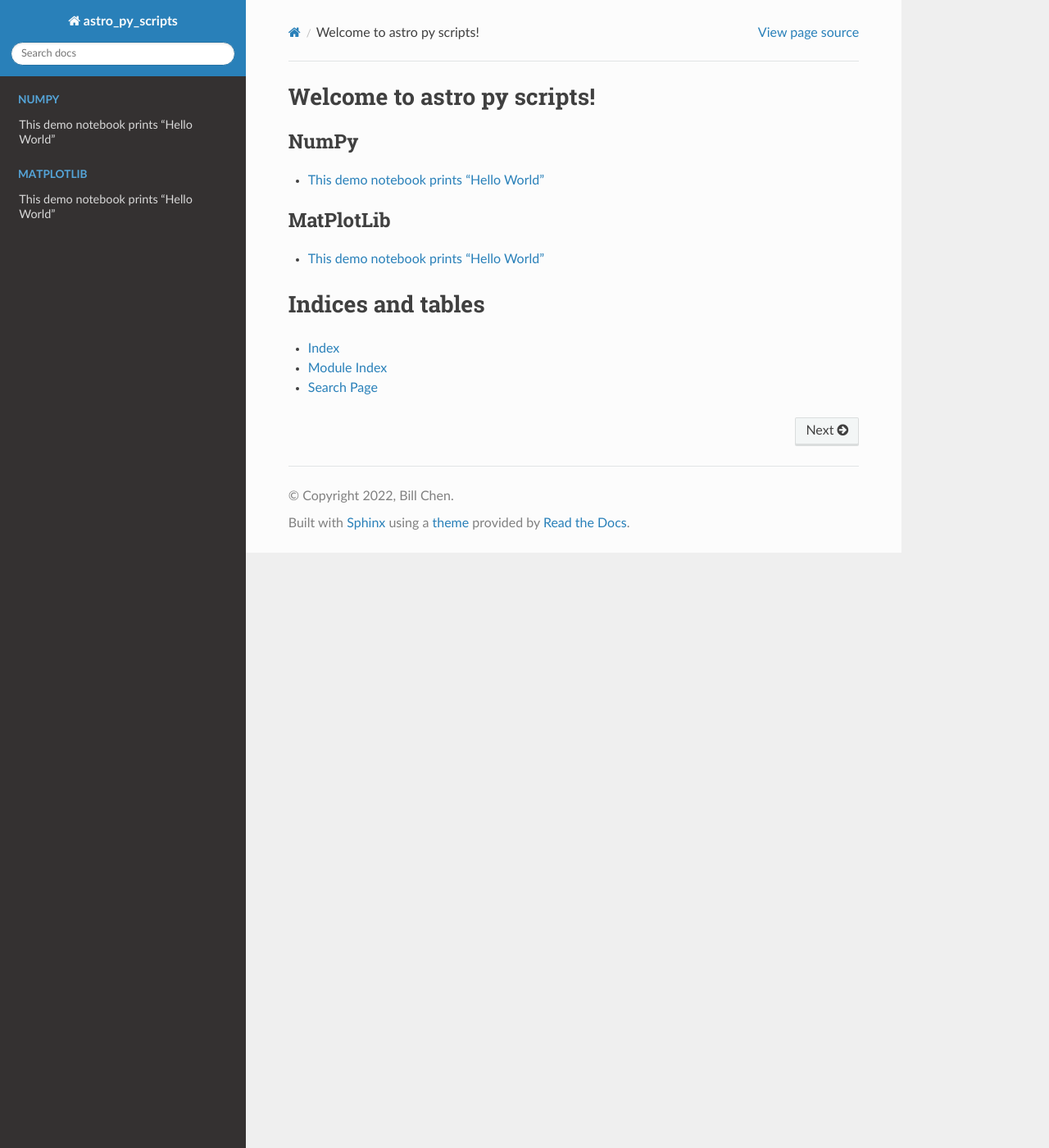
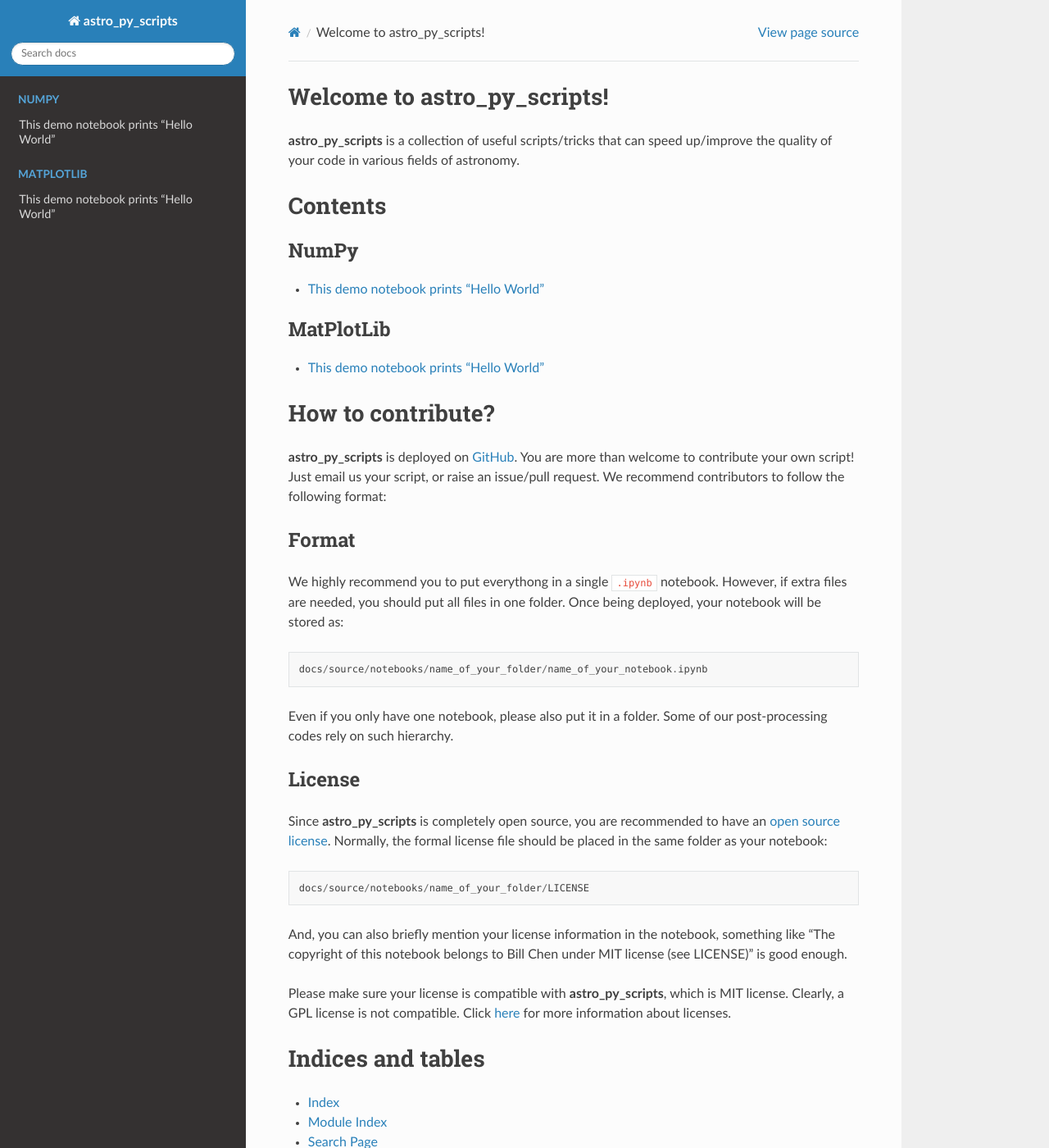
Before and after one commit to EnthalpyBill/astro_py_scripts, a Sphinx documentation site: the page built from docs/source/index.rst, in a window 1280 px wide and 1400 px high. Shown: the whole window at 82% size. Built offline with Sphinx 7.4.7 and the Read the Docs theme 2.0.0, drawn with Linux system fonts in a browser that asks for light colours.

Commit message:
updated index

```diff
--- a/docs/source/index.rst
+++ b/docs/source/index.rst
@@ -1,5 +1,10 @@
-Welcome to astro py scripts!
-============================
+Welcome to astro_py_scripts!
+================================
+
+**astro_py_scripts** is a collection of useful scripts/tricks that can speed up/improve the quality of your code in various fields of astronomy.
+
+Contents
+========
 
 .. toctree::
    :maxdepth: 2
@@ -14,6 +19,31 @@ Welcome to astro py scripts!
 
    notebooks/demo.ipynb
 
+How to contribute?
+==================
+
+**astro_py_scripts** is deployed on `GitHub <https://github.com/EnthalpyBill/astro_py_scripts>`_. You are more than welcome to contribute your own script! Just email us your script, or raise an issue/pull request. We recommend contributors to follow the following format:
+
+Format
+------
+
+We highly recommend you to put everythong in a single ``.ipynb`` notebook. However, if extra files are needed, you should put all files in one folder. Once being deployed, your notebook will be stored as::
+
+   docs/source/notebooks/name_of_your_folder/name_of_your_notebook.ipynb
+
+Even if you only have one notebook, please also put it in a folder. Some of our post-processing codes rely on such hierarchy.
+
+License
+-------
+
+Since **astro_py_scripts** is completely open source, you are recommended to have an `open source license <https://opensource.org/licenses>`_. Normally, the formal license file should be placed in the same folder as your notebook::
+
+   docs/source/notebooks/name_of_your_folder/LICENSE
+
+And, you can also briefly mention your license information in the notebook, something like "The copyright of this notebook belongs to Bill Chen under MIT license (see LICENSE)" is good enough.
+
+Please make sure your license is compatible with **astro_py_scripts**, which is MIT license. Clearly, a GPL license is not compatible. Click `here <https://opensource.org/licenses>`_ for more information about licenses.
+
 
 
 Indices and tables
```
